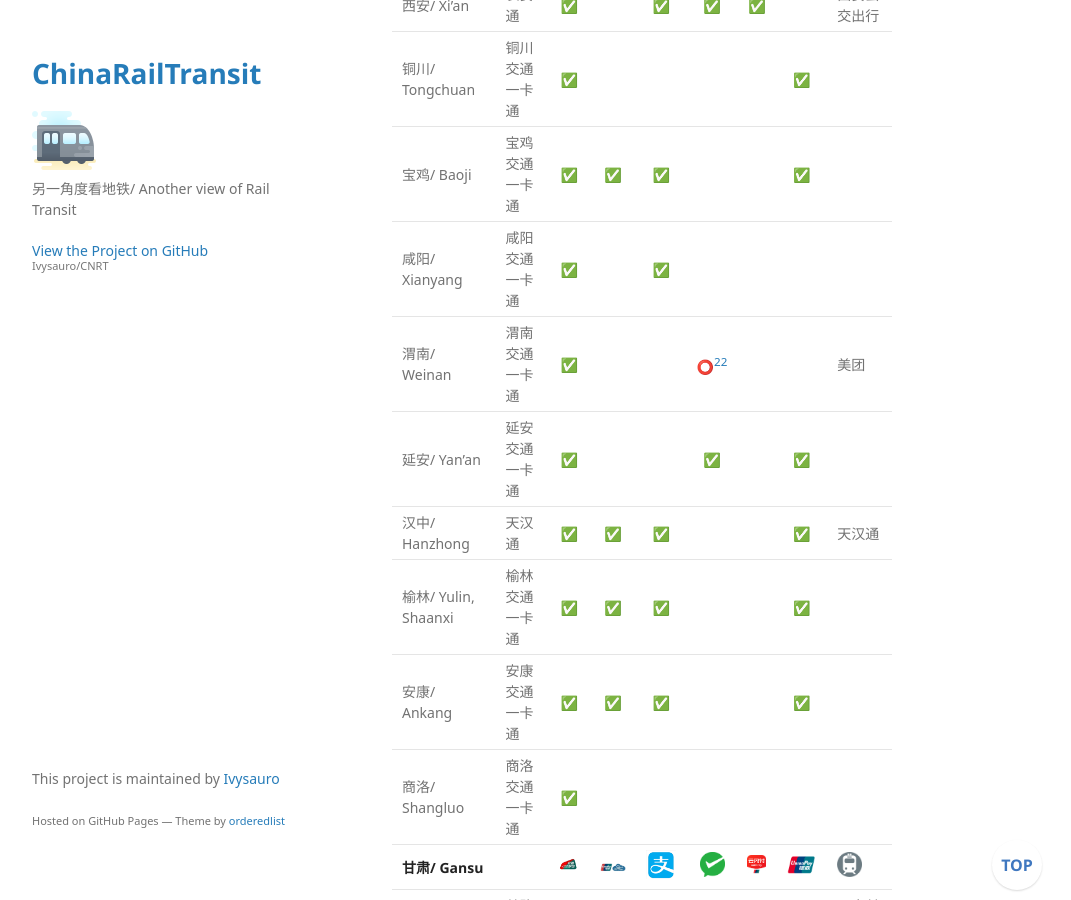
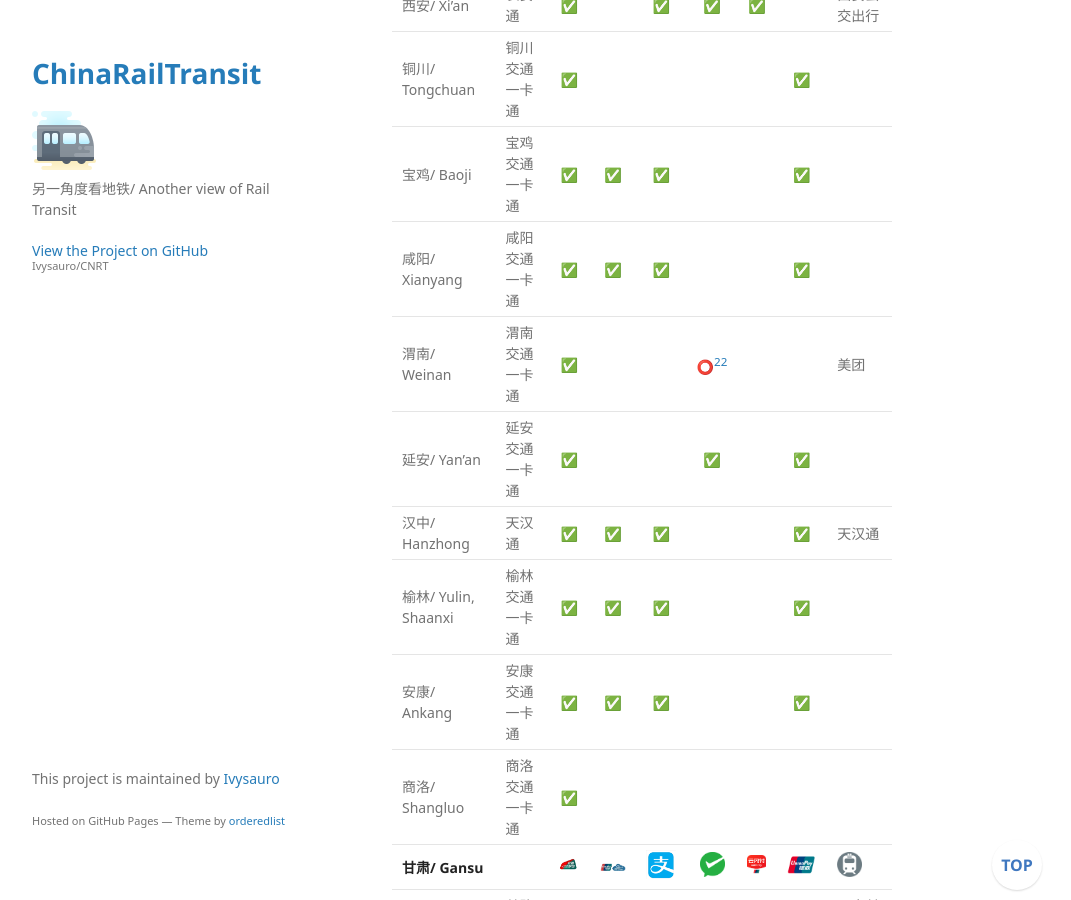
Before and after one commit to Ivysauro/CNRT, a Jekyll site: the page built from data/Bus Pay.md, in a window 1280 px wide and 900 px high, scrolled down 25948 px. Shown: the whole window, without its empty margins (178-1249 px from the left). Built offline with Jekyll 4.4.1, drawn with Linux system fonts in a browser that asks for light colours; some web fonts are replaced; our own code applies the rules of GitHub Pages for plain Markdown files; a script that is not in the unit is left out.

Commit message:
🍊更新咸阳数据

```diff
--- a/data/Bus Pay.md
+++ b/data/Bus Pay.md
@@ -378,7 +378,7 @@
 | 西安/ Xi'an | 长安通 | ✅ | | ✅ | ✅ | ✅ | | 西安公交出行 |
 | 铜川/ Tongchuan | 铜川交通一卡通 | ✅ | | | | | ✅ | |
 | 宝鸡/ Baoji | 宝鸡交通一卡通 | ✅ | ✅ | ✅ | | | ✅ | |
-| 咸阳/ Xianyang | 咸阳交通一卡通 | ✅ | | ✅ | | | | |
+| 咸阳/ Xianyang | 咸阳交通一卡通 | ✅ | ✅ | ✅ | | | ✅ | |
 | 渭南/ Weinan | 渭南交通一卡通 | ✅ | | | ⭕[^wn] | | | 美团 |
 | 延安/ Yan'an | 延安交通一卡通 | ✅ | | | ✅ | | ✅ | |
 | 汉中/ Hanzhong | 天汉通 | ✅ | ✅ | ✅ | | | ✅ | 天汉通 |
```
